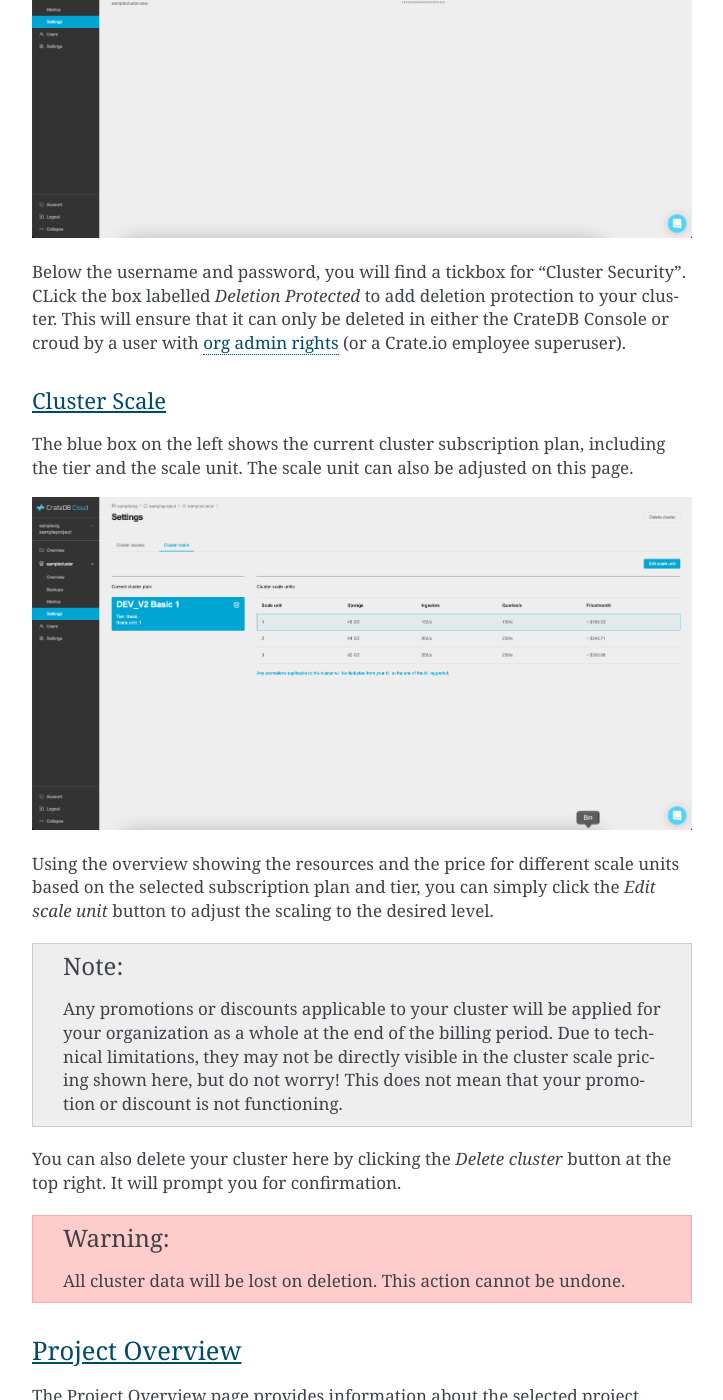
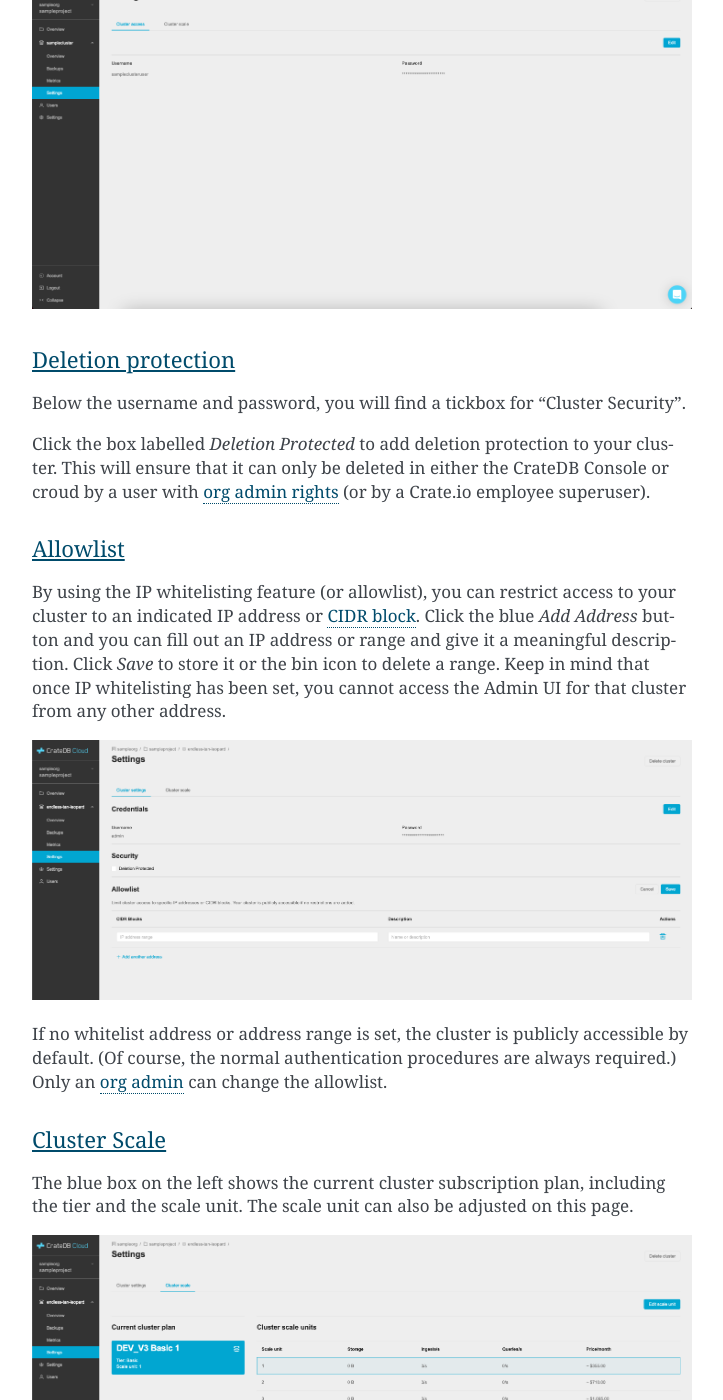
Before and after one commit to crate/cloud-reference, a Sphinx documentation site: the page built from docs/overview.rst, in a window 1280 px wide and 1400 px high, scrolled down 12174 px. Shown: the whole window, without its empty margins (388-1111 px from the left). Built offline with Sphinx 7.4.7, drawn with Linux system fonts in a browser that asks for light colours; some of the changed text lies outside the part shown.

Commit message:
Reflect IP whitelisting feature in Cloud Console

```diff
--- a/docs/overview.rst
+++ b/docs/overview.rst
@@ -6,10 +6,11 @@
 
 The *CrateDB Cloud Console* is a hosted web administration interface for
 interacting with `CrateDB Cloud`_. This overview gives you all the basic
-information for using the CrateDB Cloud Console. Refer to individual items in
-the current section of the documentation for more information on how to perform
-specific operations. You can also refer to our `glossary`_ for more information
-on CrateDB Cloud-related terminology.
+information for using the CrateDB Cloud Console. If you ever want to find where
+and how to do something in the Console, start here. Refer to individual items
+in the current section of the documentation for more information on how to
+perform specific operations. You can also refer to our `glossary`_ for more
+information on CrateDB Cloud-related terminology.
 
 .. rubric:: Table of contents
 
@@ -374,11 +375,36 @@
 .. image:: _assets/img/cluster-settings.png
    :alt: Cloud Console cluster settings page
 
+
+Deletion protection
+'''''''''''''''''''
+
 Below the username and password, you will find a tickbox for "Cluster
-Security". CLick the box labelled *Deletion Protected* to add deletion
-protection to your cluster. This will ensure that it can only be deleted in
-either the CrateDB Console or croud by a user with :ref:`org admin rights
-<org-roles>` (or a Crate.io employee superuser).
+Security".
+
+Click the box labelled *Deletion Protected* to add deletion protection to your
+cluster. This will ensure that it can only be deleted in either the CrateDB
+Console or croud by a user with :ref:`org admin rights <org-roles>` (or by a
+Crate.io employee superuser).
+
+
+Allowlist
+'''''''''
+
+By using the IP whitelisting feature (or allowlist), you can restrict access to
+your cluster to an indicated IP address or `CIDR block`_. Click the blue *Add
+Address* button and you can fill out an IP address or range and give it a
+meaningful description. Click *Save* to store it or the bin icon to delete a
+range. Keep in mind that once IP whitelisting has been set, you cannot access
+the Admin UI for that cluster from any other address.
+
+.. image:: _assets/img/cluster-settings-allowlist.png
+   :alt: Cloud Console cluster settings IP whitelisting option
+
+If no whitelist address or address range is set, the cluster is publicly
+accessible by default. (Of course, the normal authentication procedures are
+always required.) Only an :ref:`org admin <org-roles>` can change the
+allowlist.
 
 
 .. _overview-cluster-settings-scale:
@@ -518,8 +544,8 @@
 Logout
 ======
 
-Use the Logout button to log out of your current account and leave the CrateDB
-Cloud Console.
+Use the *Logout* button to log out of your current account and leave the
+CrateDB Cloud Console.
 
 
 .. _aks1.eastus2.azure.cratedb.cloud: https://eastus2.azure.cratedb.cloud/
@@ -527,6 +553,7 @@
 .. _aks1.westeurope.azure.cratedb.cloud: https://aks1.westeurope.azure.cratedb.cloud/
 .. _an organization admin: https://crate.io/docs/cloud/reference/en/latest/user-roles.html#organization-roles
 .. _bregenz.a1.cratedb.cloud: https://bregenz.a1.cratedb.cloud/
+.. _CIDR block: https://www.keycdn.com/support/what-is-cidr
 .. _concepts: https://crate.io/docs/cloud/reference/en/latest/concepts.html
 .. _CrateDB Admin UI: https://crate.io/docs/clients/admin-ui/
 .. _CrateDB and CrateDB Cloud Community page: https://community.crate.io/
```
Also changed, not shown: docs/_assets/img/cluster-settings-allowlist.png (added), docs/_assets/img/cluster-settings-scale.png.
